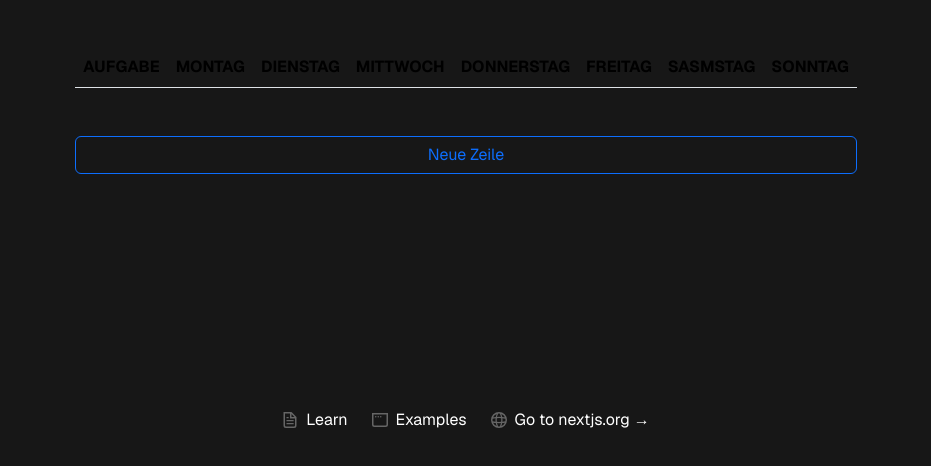
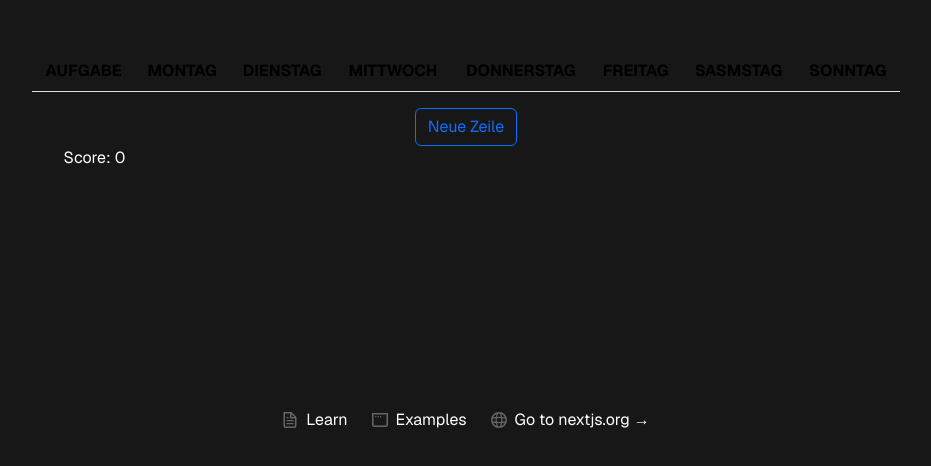
Before and after one commit to NicoleHenrici/reward_chart, a Next.js app: page / in a window 1280 px wide. Shown: the part 290-756 px from the top of the page, without its empty margins (174-1105 px from the left). Built offline with nearby package versions, Linux system fonts and the light colour scheme.

Commit message:
feature: add score coucounter

```diff
--- a/src/app/page.tsx
+++ b/src/app/page.tsx
@@ -12,6 +12,7 @@ import TableStructure from "@/components/table/tableStructure";
 export default function Home() {
   const [isVisible, setIsVisible] = useState(false);
   const [tasks, setTasks] = useState<TaskRecord[]>([]);
+  const [score, setScore] = useState(0);
 
   function showModalHandler() {
     setIsVisible((prevVisible) => !prevVisible);
@@ -35,26 +36,41 @@ export default function Home() {
           }
           return day;
         });
-        return { ...task, week: updatedWeek };
+        const updatedSumAccomplished = updatedWeek.filter(day => day.accomplished).length;
+        return { ...task, week: updatedWeek, sumAccomplished: updatedSumAccomplished };
       }
+
       return task;
     }));
+
+    setScore((prevScore) => {
+      const task = tasks.find((task) => task.id === id);
+      if (task) {
+        const day = task.week.find((day) => day.id === dayId);
+        if (day) {
+          return day.accomplished ? prevScore - 1 : prevScore + 1;
+        }
+      }
+      return prevScore;
+    });
   }
 
   return (
     <div className={styles.page}>
       <main className={styles.main}>
-        {/* <table className={`table ${styles.table}`}>
-          <TableHead />
-          <tbody>
-            {tasks && tasks.map((task) => (
-            <TableRow key={task.id} task={task} removeTask={deleteTaskHandler} toggleAccomplished={toggleCheckedTaskHandler} />
-            ))}
-          </tbody>
-        </table> */}
-        <TableStructure tasks={tasks} deleteTaskHandler={deleteTaskHandler} toggleCheckedTaskHandler={toggleCheckedTaskHandler} />
-        <button type="button" className="btn btn-outline-primary"
-          onClick={showModalHandler}>Neue Zeile</button>
+        <div className="container text-center">
+          <div className="row">
+            <div className="col">
+              <TableStructure tasks={tasks} deleteTaskHandler={deleteTaskHandler} toggleCheckedTaskHandler={toggleCheckedTaskHandler} />
+              <button type="button" className="btn btn-outline-primary"
+                onClick={showModalHandler}>Neue Zeile</button>
+            </div>
+            <div className="col-2">
+              Score: {score}
+            </div>
+          </div>
+        </div>
+
         {isVisible && <Modal customFn={showModalHandler}>
           <NewTask newTaskHandler={addTaskHandler} />
         </Modal>}
```
